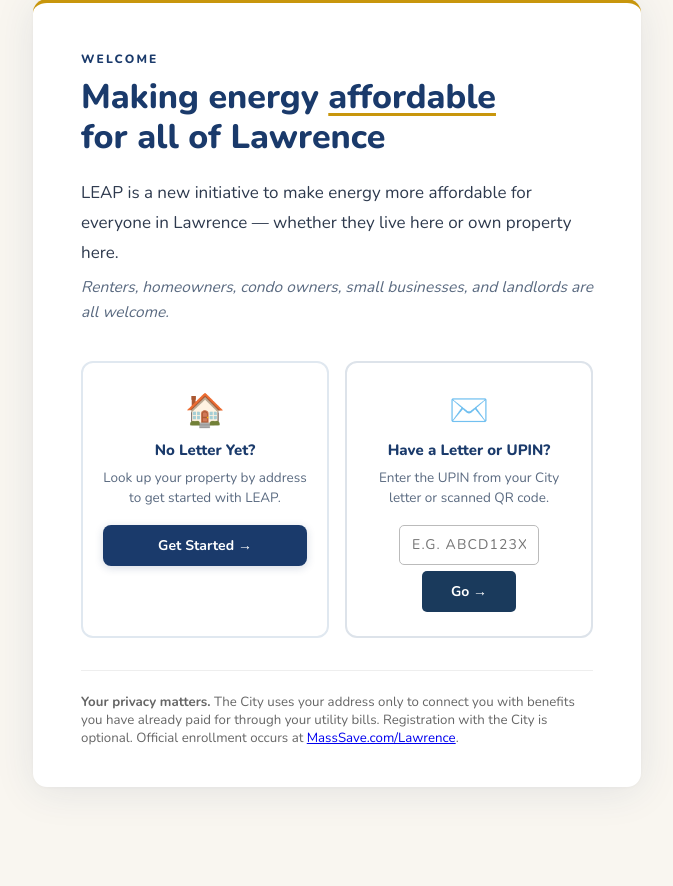
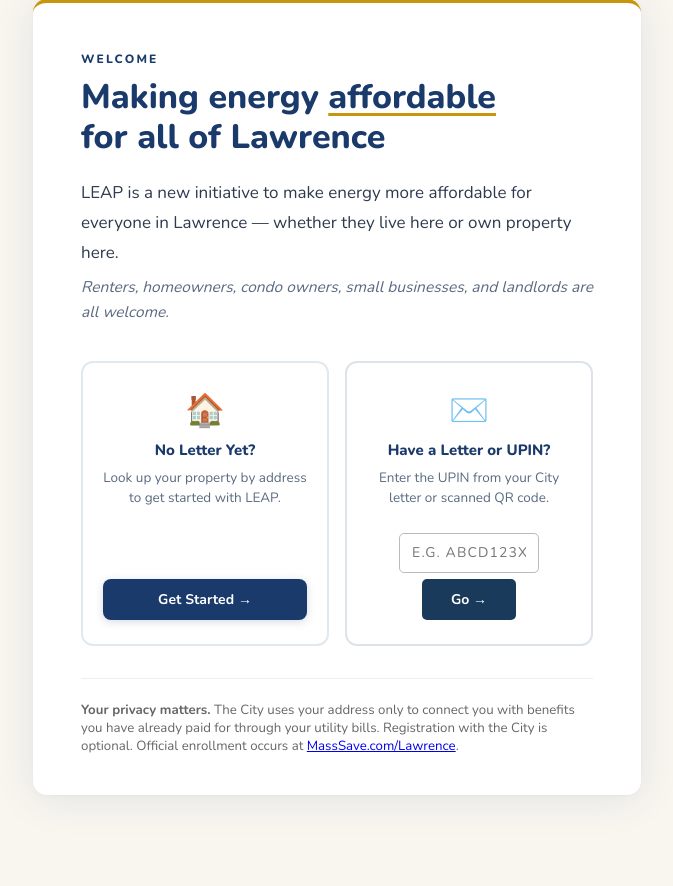
Before and after one commit to City-Of-Lawrence/LEAP-Showcase, a Flask app: page / in a window 1280 px wide. Shown: the part 609-1495 px from the top of the page, without its empty margins (303-976 px from the left). Run offline with Flask 3, Linux system fonts and the light colour scheme.

Commit message:
fix: align path card buttons to bottom edge

```diff
--- a/templates/index.html
+++ b/templates/index.html
@@ -149,6 +149,8 @@
     text-align: center;
     transition: border-color 0.2s, box-shadow 0.2s, transform 0.15s;
     background: #ffffff;
+    display: flex;
+    flex-direction: column;
   }
   .leap-path-card:hover {
     border-color: #1A3A6B;
@@ -173,6 +175,7 @@
     color: #5a6a80;
     line-height: 1.5;
     margin-bottom: 16px;
+    flex: 1;
   }
   .leap-path-btn {
     display: block;
```
